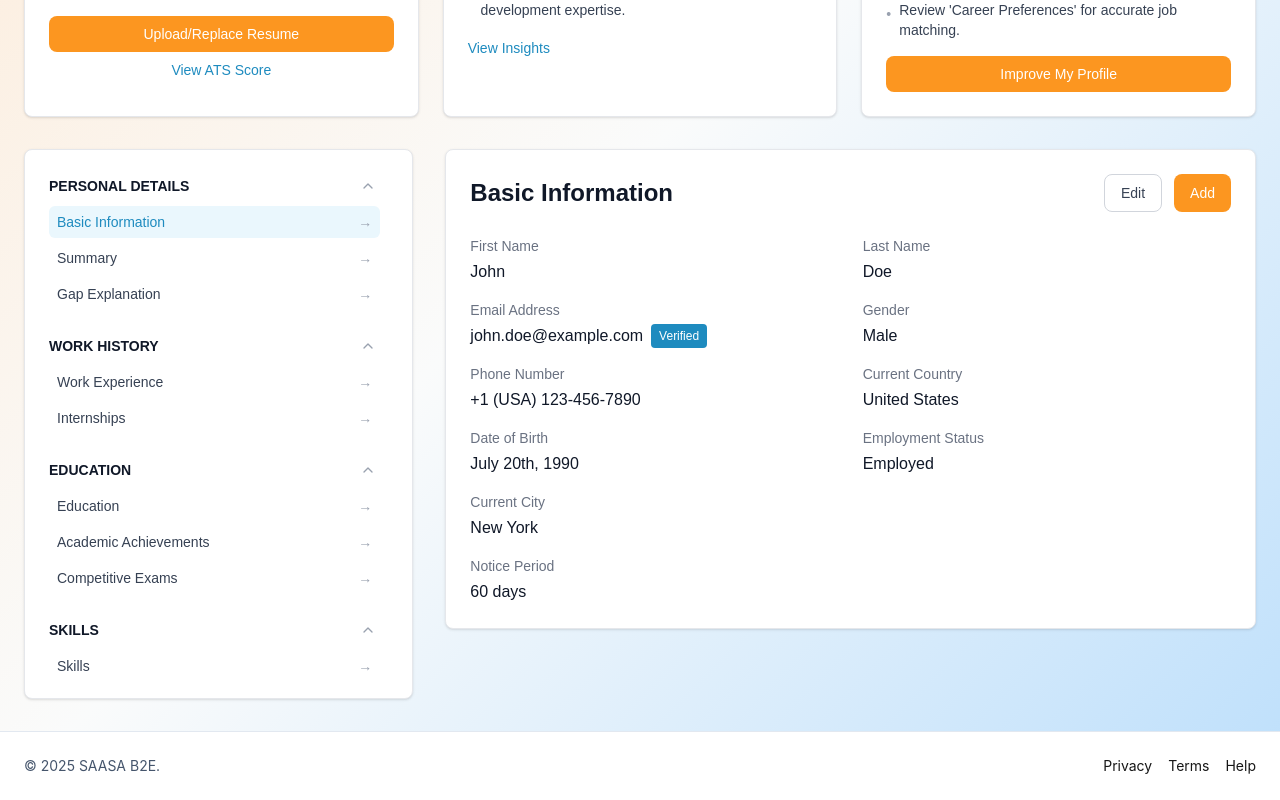
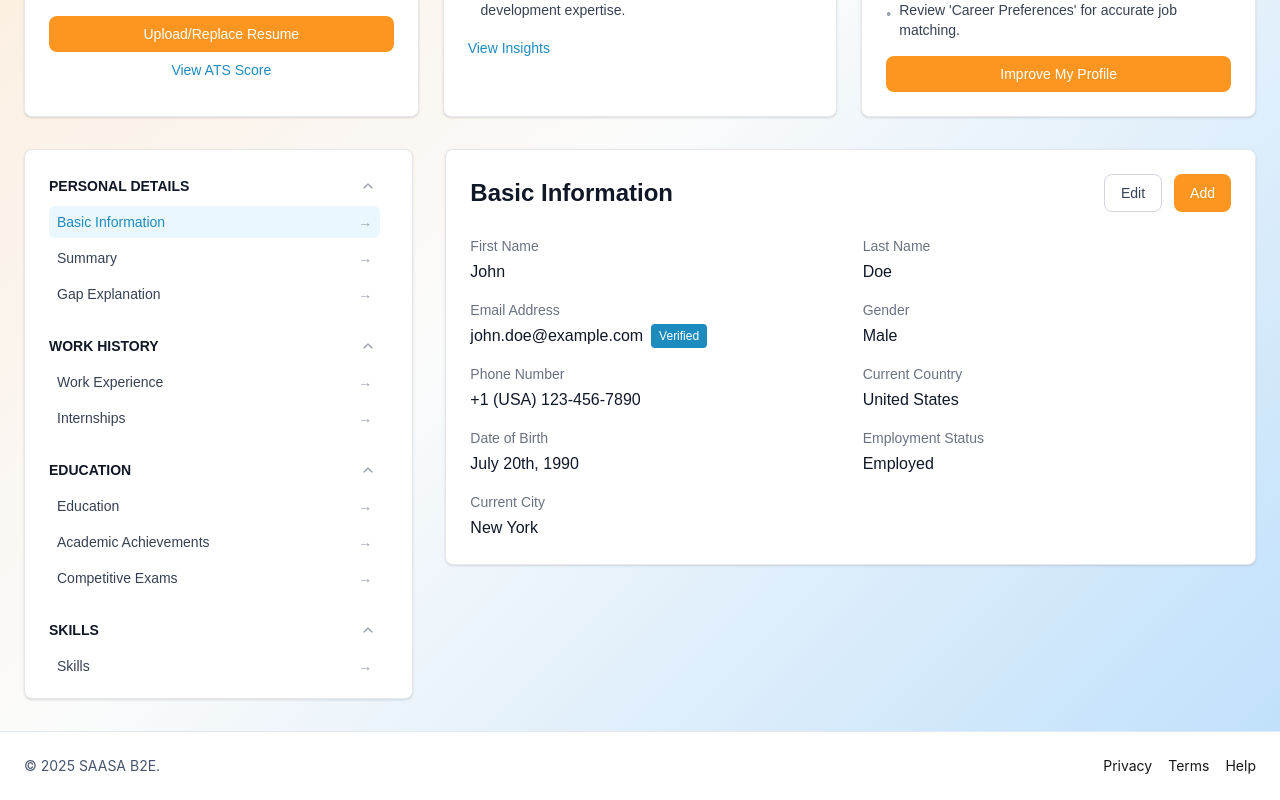
Before and after one commit to Aitik-official/Phase-1, a Next.js app: page /profile in a window 1280 px wide. Shown: the part 477-1277 px from the top of the page. Built offline with nearby package versions, Linux system fonts and the light colour scheme.

Commit message:
solved the issue of the vercel

```diff
--- a/src/app/profile/page.tsx
+++ b/src/app/profile/page.tsx
@@ -78,8 +78,7 @@ export default function ProfilePage() {
     city: 'New York',
     gender: 'Male',
     country: 'United States',
-    employment: 'Employed',
-    notice: '60 days'
+    employment: 'Employed'
   });
   const [gapExplanationData, setGapExplanationData] = useState<GapExplanationData | undefined>();
   const [workExperienceData, setWorkExperienceData] = useState<WorkExperienceData | undefined>();
@@ -580,10 +579,6 @@ export default function ProfilePage() {
                       <div>
                         <label className="text-sm font-medium text-gray-500 mb-1 block">Current City</label>
                         <p className="text-base text-gray-900">{basicInfoData.city}</p>
-                      </div>
-                      <div>
-                        <label className="text-sm font-medium text-gray-500 mb-1 block">Notice Period</label>
-                        <p className="text-base text-gray-900">{basicInfoData.notice}</p>
                       </div>
                     </div>
                     <div className="space-y-4">
```
